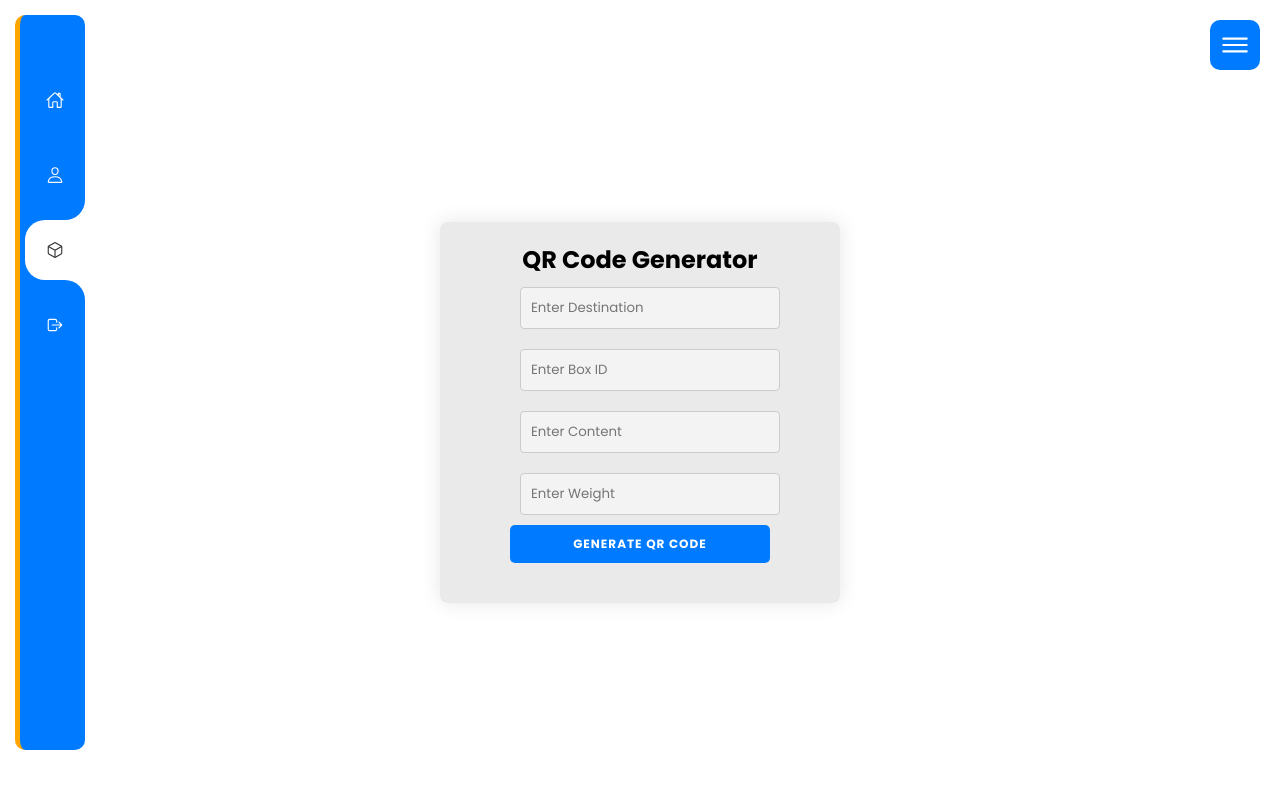
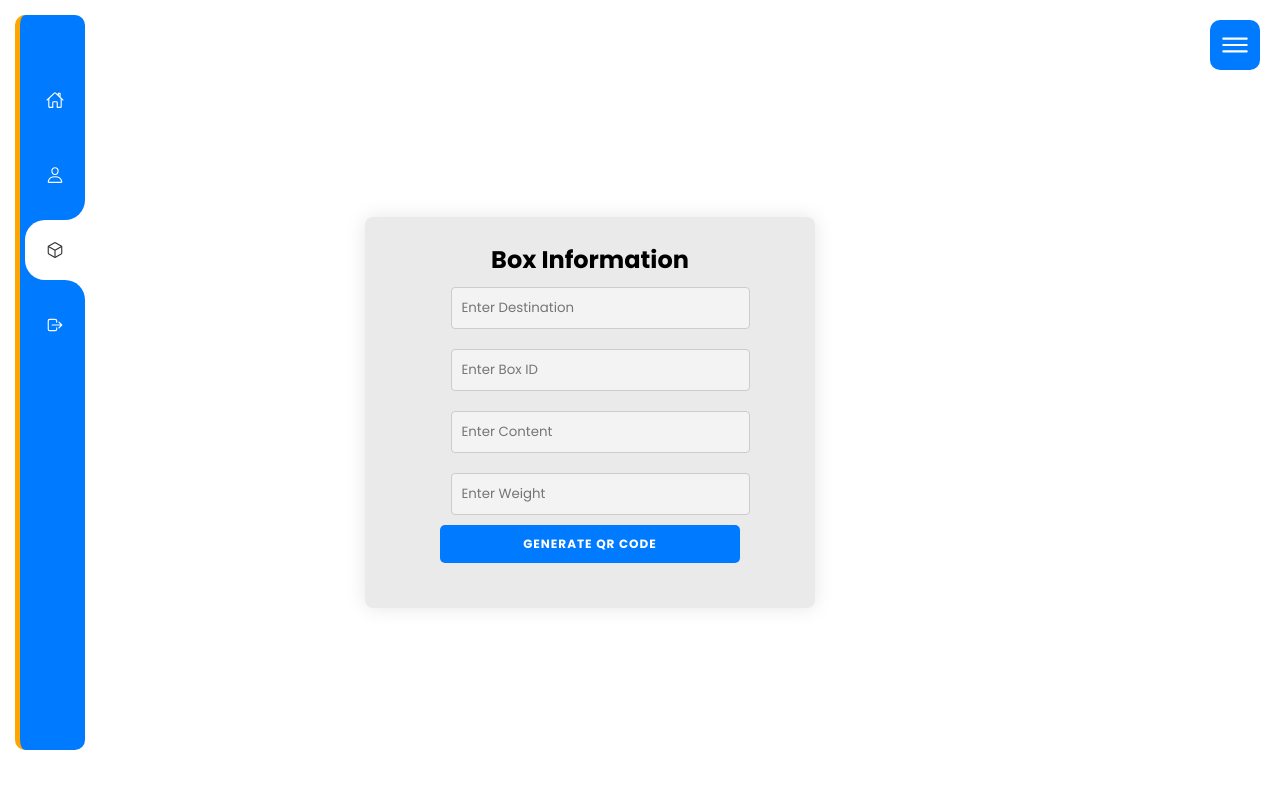
Before and after one commit to basaktuysuz/chainguard_desk, a React (Create React App) app: page /pageone in a window 1280 px wide. Both pictures are taken after a click on the item "Create Box". Shown: the top 788 px of the page. Built offline with nearby package versions, Linux system fonts and the light colour scheme.

Commit message:
Generated QR code moved to the right center of page

```diff
--- a/src/screens/QrCodeGenerator.jsx
+++ b/src/screens/QrCodeGenerator.jsx
@@ -1,4 +1,4 @@
-import React, {useState, useRef} from "react";
+import React, { useState, useRef } from "react";
 import * as htmlToImage from "html-to-image";
 import QRCode from "react-qr-code";
 import '../styles/style.css';
@@ -8,7 +8,7 @@ function QrCodeGenerator() {
         boxId: "",
         content: "",
         weight: "",
-        destination:""
+        destination: ""
     });
     const [qrIsVisible, setQrIsVisible] = useState(false);
     const [qrUrl, setQrUrl] = useState("");
@@ -16,7 +16,7 @@ function QrCodeGenerator() {
     const qrCodeRef = useRef(null);
 
     const handleChange = (e) => {
-        const {name, value} = e.target;
+        const { name, value } = e.target;
         setBoxInfo(prevState => ({
             ...prevState,
             [name]: value
@@ -73,45 +73,45 @@ function QrCodeGenerator() {
 
 
     return (
-
+        <div className="container">
+            <div className="card-container">
                 <div className="card">
-            <h2 className="title">QR Code Generator</h2>
+                    <h2 className="title">Box Information</h2>
                     <div className="form-group">
                         <form onSubmit={handleSubmit}>
                             <div className="input-group">
                                 <input type="text" id="weight" name="destination" value={boxInfo.destination} onChange={handleChange}
-                               required placeholder="Enter Destination" className="input-field"/>
+                                       required placeholder="Enter Destination" className="input-field" />
                             </div>
                             <div className="input-group">
                                 <input type="text" id="boxId" name="boxId" value={boxInfo.boxId} onChange={handleChange}
-                               required placeholder="Enter Box ID" className="input-field"/>
+                                       required placeholder="Enter Box ID" className="input-field" />
                             </div>
                             <div className="input-group">
                                 <input type="text" id="content" name="content" value={boxInfo.content} onChange={handleChange}
-                               required placeholder="Enter Content" className="input-field"/>
+                                       required placeholder="Enter Content" className="input-field" />
                             </div>
                             <div className="input-group">
                                 <input type="number" id="weight" name="weight" value={boxInfo.weight} onChange={handleChange}
-                               required placeholder="Enter Weight" className="input-field"/>
+                                       required placeholder="Enter Weight" className="input-field" />
                             </div>
                             <button type="submit" className="submit-button">Generate QR Code</button>
                         </form>
+                    </div>
+                </div>
             </div>
 
             {qrIsVisible && (
                 <div className="qr-section">
                     <h3>Generated QR Code</h3>
                     <div ref={qrCodeRef}>
-                        <QRCode value={qrUrl} size={256}/>
+                        <QRCode value={qrUrl} size={256} />
                     </div>
                     <button onClick={printQRCode} className="qr-button">Download QR Code</button>
-
                 </div>
             )}
         </div>
-
     );
-
 }
 
 export default QrCodeGenerator;
--- a/src/screens/pageOne.js
+++ b/src/screens/pageOne.js
@@ -117,6 +117,7 @@ function PageOne() {
             {selectedTab === 'home' && (
                 <div className="welcome-message">
                     <h1>Welcome to ChainGuard</h1>
+
                     <img src="/logo.png" alt="ChainGuard Logo"/>
                 </div>
             )}
--- a/src/styles/style.css
+++ b/src/styles/style.css
@@ -3,14 +3,21 @@
     padding: 10px;
     display: flex;
     justify-content: center;
-    align-items: center;
+    align-items: flex-start;
     min-height: 50vh;
 }
 
+.card-container {
+    display: flex;
+    flex-direction: column;
+    align-items: center;
+    margin-right: 100px;
+}
+
 .card {
-    width: 400px;
+    width: 450px;
     background-color: #eaeaea;
-    padding: 20px;
+    padding: 25px;
     border-radius: 8px;
     box-shadow: 0 0 20px rgba(0,0,0,0.1);
 }
@@ -42,8 +49,9 @@
 }
 
 .qr-section {
-    margin-bottom: 20px;
     text-align: center;
+    margin-left: auto;
+
 }
 
 .qr-button {
```
Lines whose indentation alone changed are shown as unchanged.
